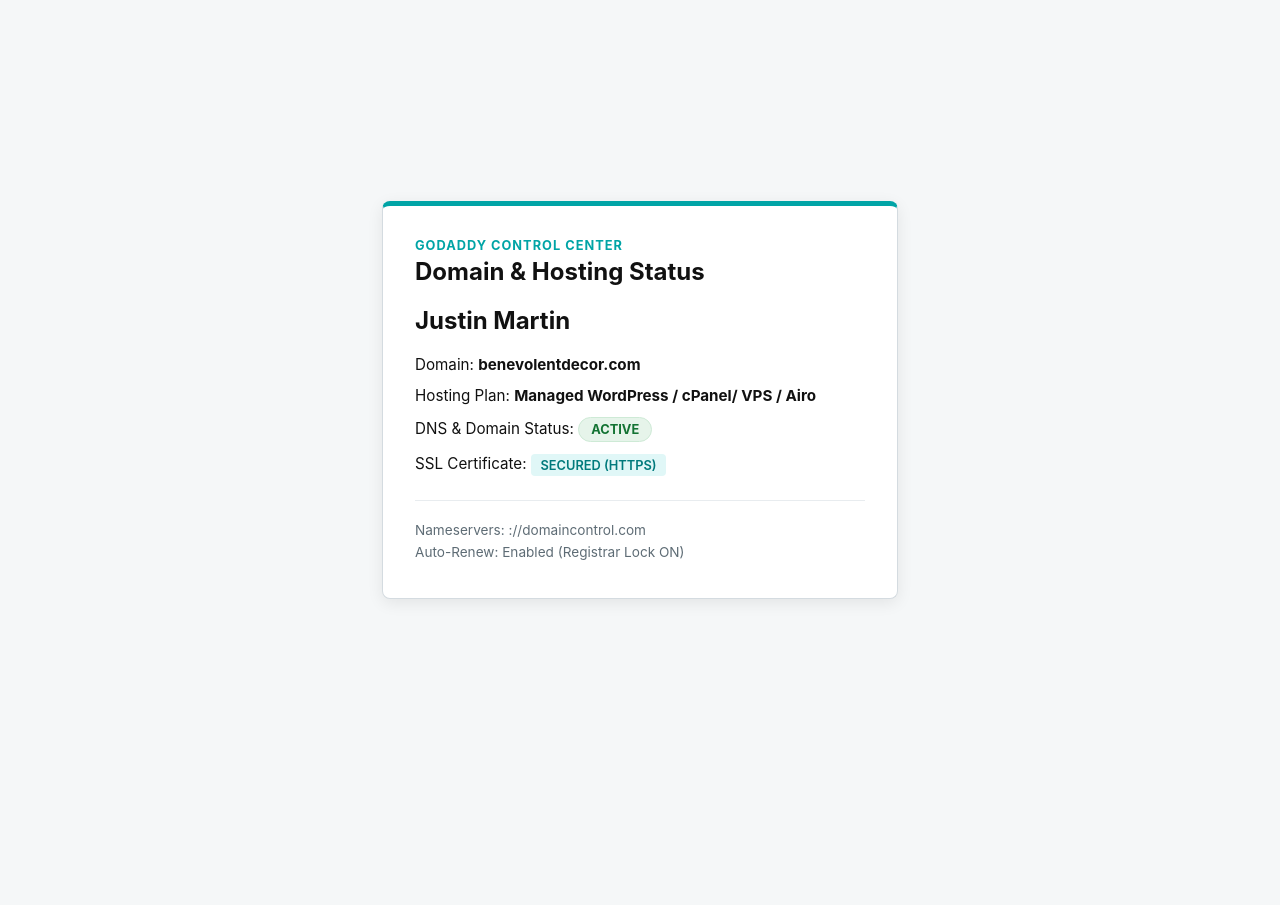
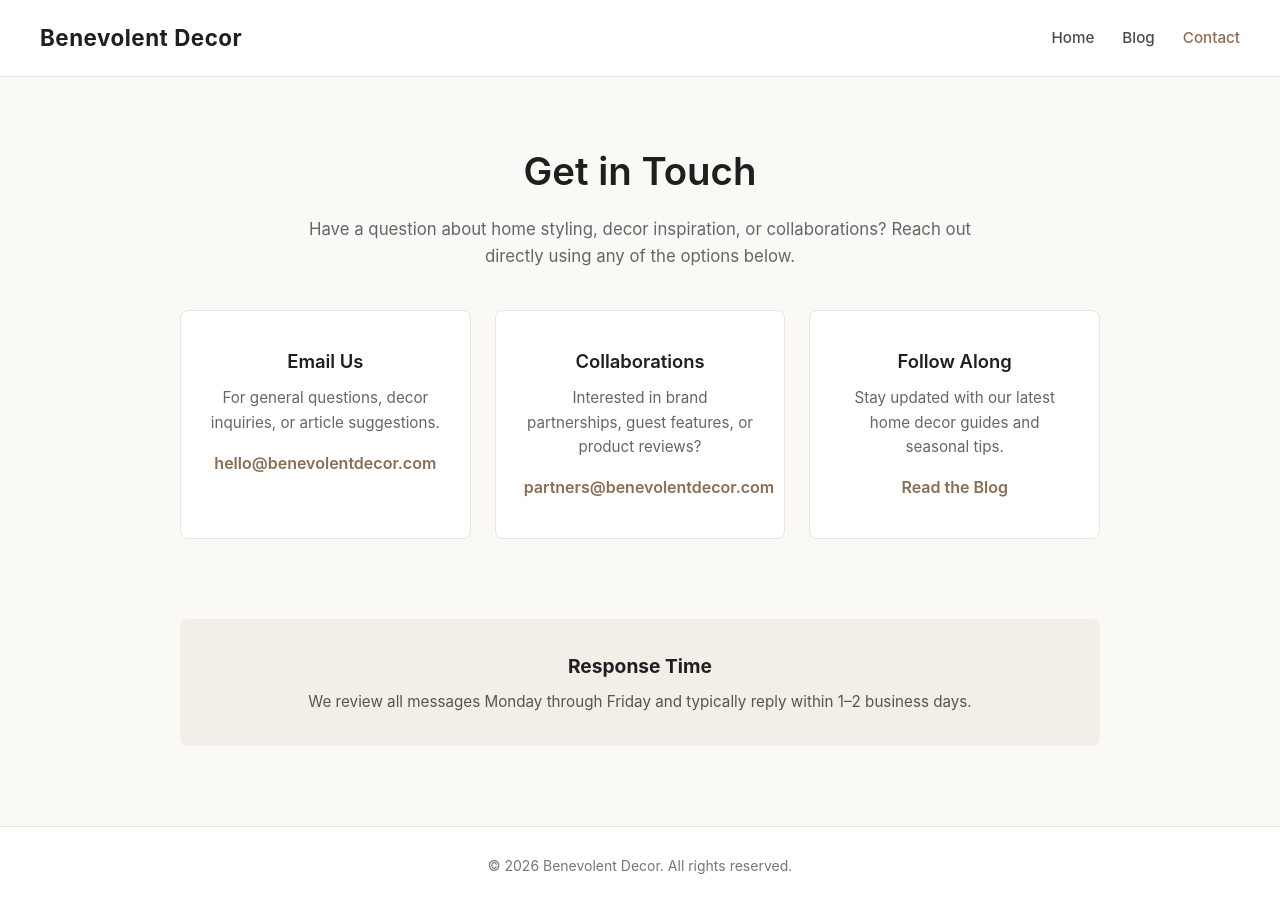
Before and after one commit to JustinMartin-proj/devops-status-app, a plain HTML site: page index.html in a window 1280 px wide. Before the commit the page ends 800 px from the top, so only its background shows below. Drawn offline with Linux system fonts and the light colour scheme.

Commit message:
Updated Index file

```diff
--- a/index.html
+++ b/index.html
@@ -3,91 +3,220 @@
 <head>
   <meta charset="UTF-8">
   <meta name="viewport" content="width=device-width, initial-scale=1.0">
-    <title>GoDaddy - Domain & Hosting Status</title>
+  <title>Contact — Benevolent Decor</title>
   <style>
+    * {
+      box-sizing: border-box;
+      margin: 0;
+      padding: 0;
+    }
+
     body {
-            font-family: -apple-system, BlinkMacSystemFont, 'Segoe UI', Roboto, Helvetica, Arial, sans-serif;
-            background-color: #f5f7f8;
-            color: #111111;
+      font-family: -apple-system, BlinkMacSystemFont, "Segoe UI", Roboto, Oxygen, Ubuntu, Cantarell, sans-serif;
+      color: #2b2b2b;
+      background-color: #faf9f6;
+      line-height: 1.6;
+    }
+
+    /* Header & Navigation */
+    header {
+      background-color: #ffffff;
+      border-bottom: 1px solid #eae6df;
+      padding: 20px 40px;
       display: flex;
-            justify-content: center;
+      justify-content: space-between;
       align-items: center;
-            height: 100vh;
-            margin: 0;
+      flex-wrap: wrap;
     }
-        .card {
+
+    .site-title {
+      font-size: 1.4rem;
+      font-weight: 700;
+      letter-spacing: 0.5px;
+      color: #1f1f1f;
+      text-decoration: none;
+    }
+
+    nav ul {
+      list-style: none;
+      display: flex;
+      gap: 28px;
+    }
+
+    nav a {
+      text-decoration: none;
+      color: #4a4a4a;
+      font-size: 0.95rem;
+      font-weight: 500;
+      transition: color 0.2s ease;
+    }
+
+    nav a:hover,
+    nav a.active {
+      color: #8c6d53;
+    }
+
+    /* Hero Section */
+    .hero {
+      text-align: center;
+      padding: 64px 20px 40px;
+      max-width: 720px;
+      margin: 0 auto;
+    }
+
+    .hero h1 {
+      font-size: 2.4rem;
+      font-weight: 600;
+      color: #1f1f1f;
+      margin-bottom: 14px;
+    }
+
+    .hero p {
+      color: #666666;
+      font-size: 1.05rem;
+    }
+
+    /* Contact Cards Container */
+    .contact-container {
+      max-width: 960px;
+      margin: 0 auto 80px;
+      padding: 0 20px;
+      display: grid;
+      grid-template-columns: repeat(auto-fit, minmax(260px, 1fr));
+      gap: 24px;
+    }
+
+    .contact-card {
       background-color: #ffffff;
-            border: 1px solid #d4dbe0;
-            border-top: 5px solid #00a4a6; /* GoDaddy Signature Teal */
+      border: 1px solid #eae6df;
       border-radius: 8px;
-            padding: 2rem;
-            max-width: 450px;
-            width: 100%;
-            box-shadow: 0 4px 16px rgba(17, 17, 17, 0.08);
+      padding: 36px 28px;
+      text-align: center;
     }
-        .brand {
-            font-size: 0.8rem;
-            font-weight: 700;
-            text-transform: uppercase;
-            letter-spacing: 1px;
-            color: #00a4a6;
-            margin-bottom: 0.25rem;
+
+    .contact-card h2 {
+      font-size: 1.15rem;
+      font-weight: 600;
+      margin-bottom: 10px;
+      color: #1f1f1f;
     }
-        h1 {
-            color: #111111;
-            font-size: 1.5rem;
-            margin-top: 0;
-            margin-bottom: 1.25rem;
+
+    .contact-card p {
+      font-size: 0.95rem;
+      color: #666666;
+      margin-bottom: 16px;
     }
-        .info-row {
-            margin: 0.75rem 0;
+
+    .contact-link {
+      display: inline-block;
+      color: #8c6d53;
+      font-weight: 600;
+      text-decoration: none;
+      border-bottom: 1px solid transparent;
+      transition: border-color 0.2s ease;
+    }
+
+    .contact-link:hover {
+      border-bottom-color: #8c6d53;
+    }
+
+    /* Static Info Banner */
+    .hours-box {
+      max-width: 960px;
+      margin: 0 auto 80px;
+      padding: 0 20px;
+    }
+
+    .hours-inner {
+      background-color: #f2efe9;
+      border-radius: 8px;
+      padding: 32px;
+      text-align: center;
+    }
+
+    .hours-inner h3 {
+      font-size: 1.2rem;
+      margin-bottom: 8px;
+      color: #1f1f1f;
+    }
+
+    .hours-inner p {
+      color: #555555;
       font-size: 0.95rem;
     }
-        .badge {
-            display: inline-block;
-            padding: 0.25rem 0.75rem;
-            font-size: 0.8rem;
-            font-weight: 700;
-            border-radius: 999px;
-            background-color: #e6f4ea;
-            color: #137333;
-            border: 1px solid #ceead6;
+
+    /* Footer */
+    footer {
+      background-color: #ffffff;
+      border-top: 1px solid #eae6df;
+      text-align: center;
+      padding: 28px 20px;
+      font-size: 0.875rem;
+      color: #777777;
     }
-        .ssl-badge {
-            display: inline-block;
-            padding: 0.2rem 0.6rem;
-            font-size: 0.8rem;
-            font-weight: 600;
-            border-radius: 4px;
-            background-color: #e0f7f7;
-            color: #007a7c;
+
+    @media (max-width: 600px) {
+      header {
+        flex-direction: column;
+        gap: 14px;
       }
-        .meta {
-            margin-top: 1.5rem;
-            font-size: 0.85rem;
-            color: #5e6c75;
-            border-top: 1px solid #e8ecef;
-            padding-top: 1rem;
+
+      .hero h1 {
+        font-size: 1.9rem;
       }
-        .meta p {
-            margin: 0.35rem 0;
     }
   </style>
 </head>
 <body>
-    <div class="card">
-        <div class="brand">GoDaddy Control Center</div>
-        <h1>Domain & Hosting Status</h1>
-	<h1>Justin Martin </h1>
-        <div class="info-row">Domain: <strong>benevolentdecor.com</strong></div>
-        <div class="info-row">Hosting Plan: <strong>Managed WordPress / cPanel/ VPS / Airo  </strong></div>
 
-        <div class="info-row">DNS &amp; Domain Status: <span class="badge">ACTIVE</span></div>
-        <div class="info-row">SSL Certificate: <span class="ssl-badge">SECURED (HTTPS)</span></div>
-        <div class="meta">
-            <p>Nameservers: ://domaincontrol.com</p>
-            <p>Auto-Renew: Enabled (Registrar Lock ON)</p>
+  <header>
+    <a href="https://benevolentdecor.com" class="site-title">Benevolent Decor</a>
+    <nav>
+      <ul>
+        <li><a href="https://benevolentdecor.com">Home</a></li>
+        <li><a href="https://benevolentdecor.comblog/">Blog</a></li>
+        <li><a href="https://benevolentdecor.comcontact/" class="active">Contact</a></li>
+      </ul>
+    </nav>
+  </header>
+
+  <main>
+    <section class="hero">
+      <h1>Get in Touch</h1>
+      <p>Have a question about home styling, decor inspiration, or collaborations? Reach out directly using any of the options below.</p>
+    </section>
+
+    <section class="contact-container">
+      <div class="contact-card">
+        <h2>Email Us</h2>
+        <p>For general questions, decor inquiries, or article suggestions.</p>
+        <a href="mailto:hello@benevolentdecor.com" class="contact-link">hello@benevolentdecor.com</a>
       </div>
+
+      <div class="contact-card">
+        <h2>Collaborations</h2>
+        <p>Interested in brand partnerships, guest features, or product reviews?</p>
+        <a href="mailto:partners@benevolentdecor.com" class="contact-link">partners@benevolentdecor.com</a>
       </div>
+
+      <div class="contact-card">
+        <h2>Follow Along</h2>
+        <p>Stay updated with our latest home decor guides and seasonal tips.</p>
+        <a href="https://benevolentdecor.comblog/" class="contact-link">Read the Blog</a>
+      </div>
+    </section>
+
+    <section class="hours-box">
+      <div class="hours-inner">
+        <h3>Response Time</h3>
+        <p>We review all messages Monday through Friday and typically reply within 1–2 business days.</p>
+      </div>
+    </section>
+  </main>
+
+  <footer>
+    <p>&copy; 2026 Benevolent Decor. All rights reserved.</p>
+  </footer>
+
 </body>
 </html>
```
Lines whose indentation alone changed are shown as unchanged.
